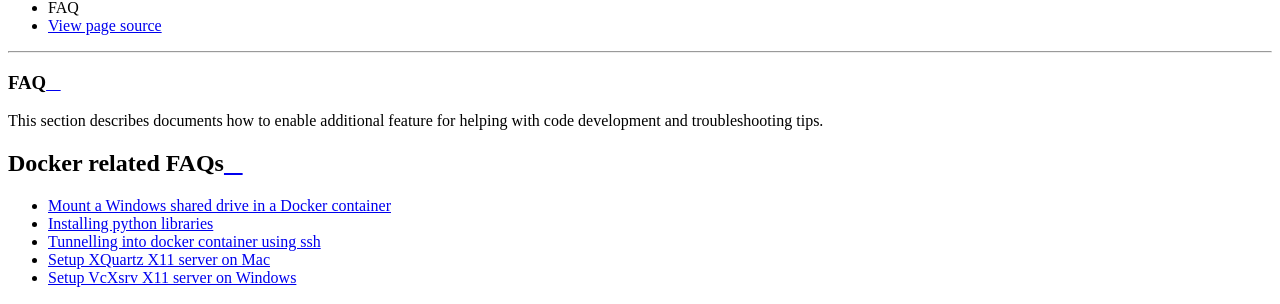
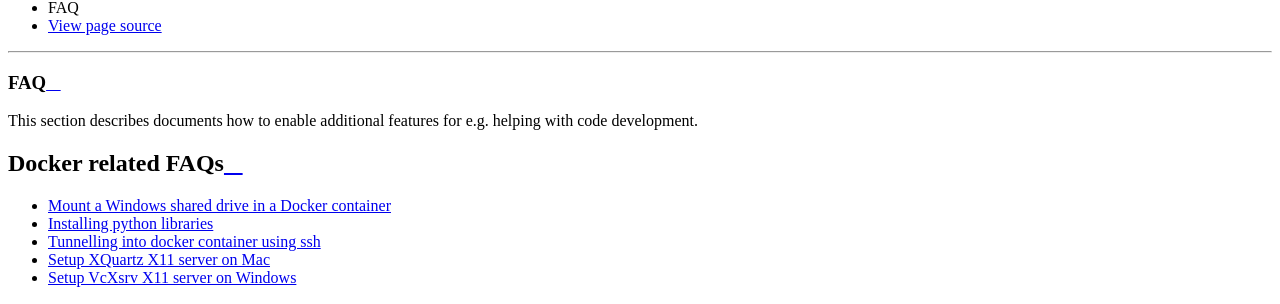
Before and after one commit to OpenCMISS-Examples/OpenCMISS-Iron-tutorials, a Sphinx documentation site: the page built from docs/source/faq.rst, in a window 1280 px wide. Shown: the part 507-811 px from the top of the page. Built offline with Sphinx 7.4.7 and the Read the Docs theme 2.0.0, drawn with Linux system fonts in a browser that asks for light colours; pages that are not in the unit, such as notebooks, are missing from menus.

Commit message:
Updating FAQ descriptions

```diff
--- a/docs/source/faq.rst
+++ b/docs/source/faq.rst
@@ -1,7 +1,7 @@
 FAQ
 ===
 
-This section describes documents how to enable additional feature for helping with code development and troubleshooting tips.
+This section describes documents how to enable additional features for e.g. helping with code development.
 
 
 Docker related FAQs
```
